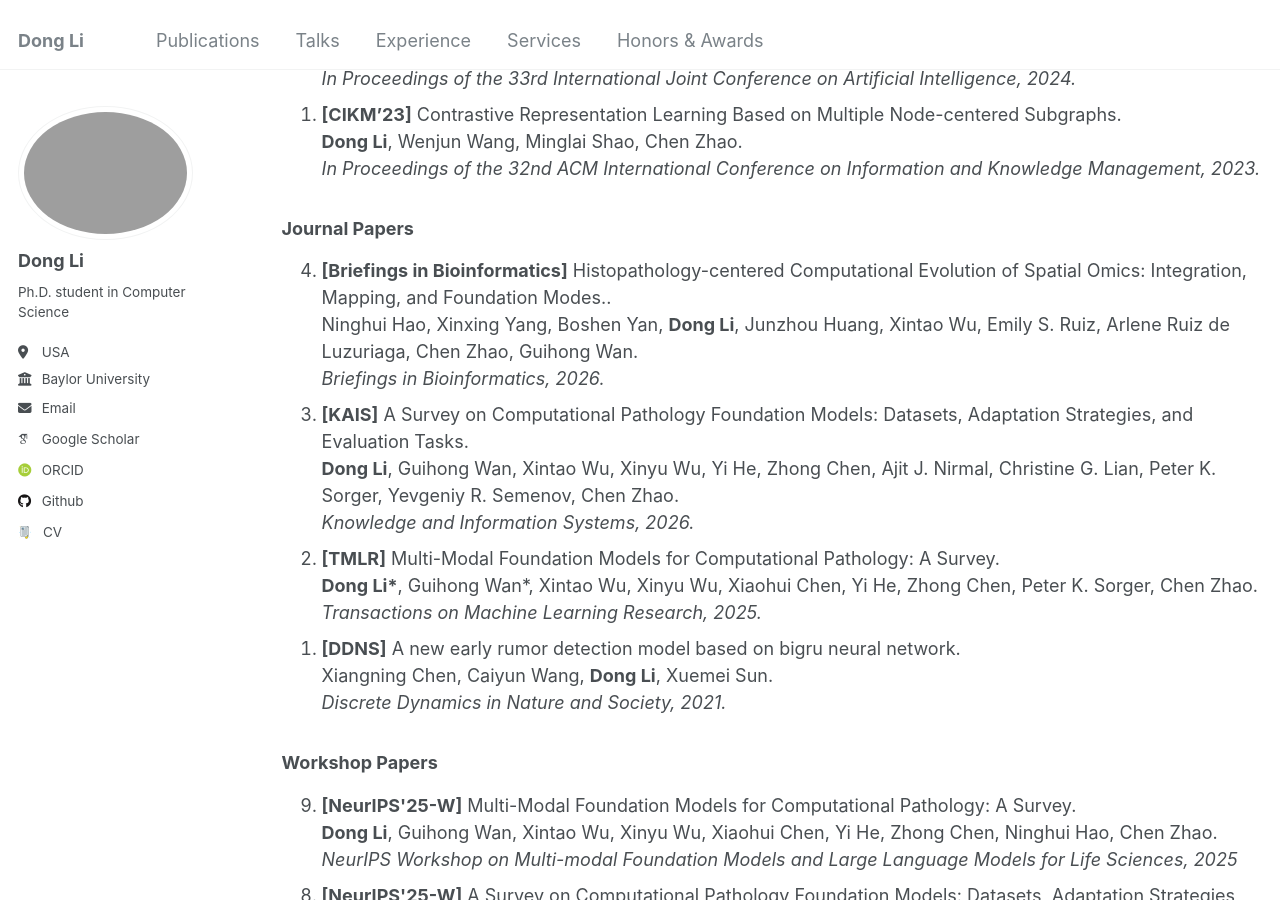
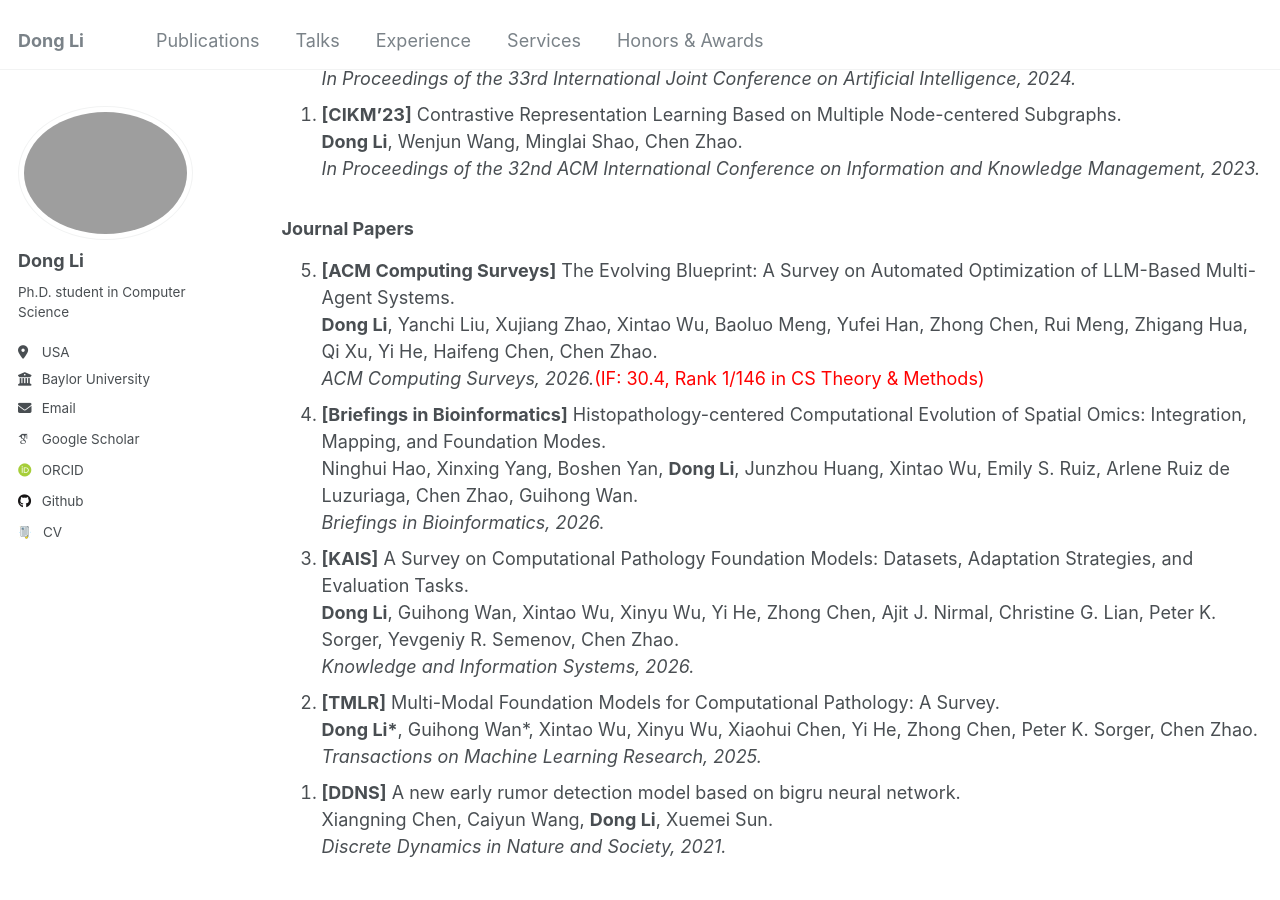
Before and after one commit to TurkeyWatanabe/dongli, a Jekyll site: the page built from _pages/publications.html, in a window 1280 px wide and 900 px high, scrolled down 2404 px. Built offline with Jekyll 4.4.1, drawn with Linux system fonts in a browser that asks for light colours; some web fonts are replaced.

Commit message:
Add new journal paper entries to publications

```diff
--- a/_pages/publications.html
+++ b/_pages/publications.html
@@ -112,7 +112,11 @@ author_profile: true
 <h3>Journal Papers</h3>
 
 <ol reversed>
-  <li><strong>[Briefings in Bioinformatics]</strong> Histopathology-centered Computational Evolution of Spatial Omics: Integration, Mapping, and Foundation Modes.. <br>
+  <li><strong>[ACM Computing Surveys]</strong> The Evolving Blueprint: A Survey on Automated Optimization of LLM-Based Multi-Agent Systems. <br>
+  <strong>Dong Li</strong>, Yanchi Liu, Xujiang Zhao, Xintao Wu, Baoluo Meng, Yufei Han, Zhong Chen, Rui Meng, Zhigang Hua, Qi Xu, Yi He, Haifeng Chen, Chen Zhao. <br>
+  <em>ACM Computing Surveys, 2026.</em><span style="color:red">(IF: 30.4, Rank 1/146 in CS Theory & Methods)</span></li>
+
+  <li><strong>[Briefings in Bioinformatics]</strong> Histopathology-centered Computational Evolution of Spatial Omics: Integration, Mapping, and Foundation Modes. <br>
   Ninghui Hao, Xinxing Yang, Boshen Yan, <strong>Dong Li</strong>, Junzhou Huang, Xintao Wu, Emily S. Ruiz, Arlene Ruiz de Luzuriaga, Chen Zhao, Guihong Wan. <br>
   <em>Briefings in Bioinformatics, 2026.</em></li>
 
```
